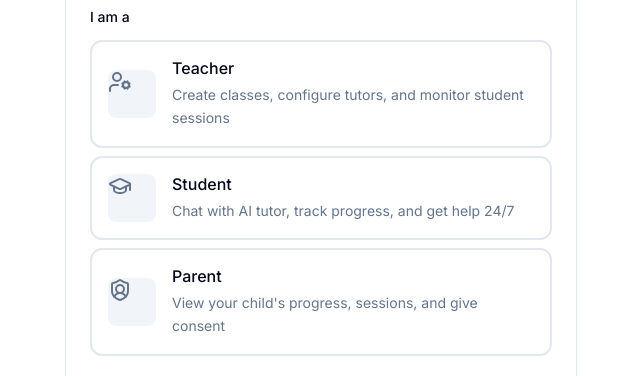
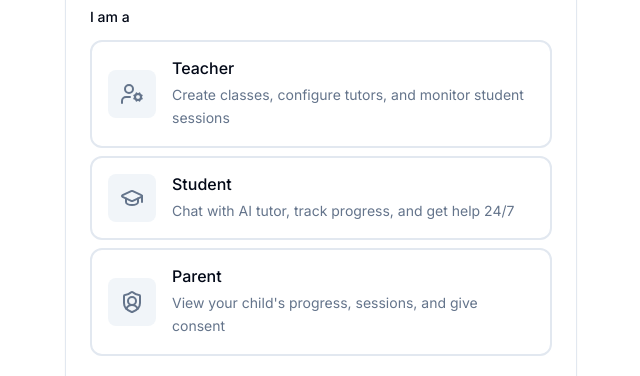
Before and after one commit to EXCONDE01/-AI-Tutor-Platform, a Next.js app: page /sign-up in a window 1280 px wide. Shown: the part 153-529 px from the top of the page, without its empty margins (319-959 px from the left). Built offline with nearby package versions, Linux system fonts and the light colour scheme; no server answers; what @neon/auth would draw is missing.

Commit message:
Fix icon centering in role cards

```diff
--- a/src/app/sign-up/page.tsx
+++ b/src/app/sign-up/page.tsx
@@ -174,7 +174,7 @@ function SignUpContent() {
                     <div className="flex items-center gap-4">
                       <div
                         className={cn(
-                          "flex-shrink-0 h-12 w-12 items-center justify-center rounded-lg transition-colors",
+                          "flex-shrink-0 flex h-12 w-12 items-center justify-center rounded-lg transition-colors",
                           isSelected ? "bg-primary text-primary-foreground" : "bg-muted text-muted-foreground"
                         )}
                       >
```
